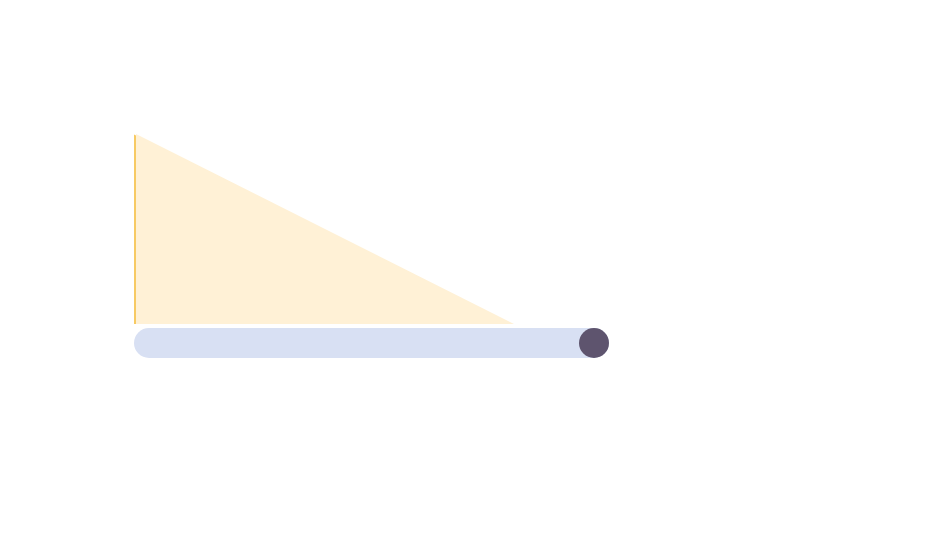
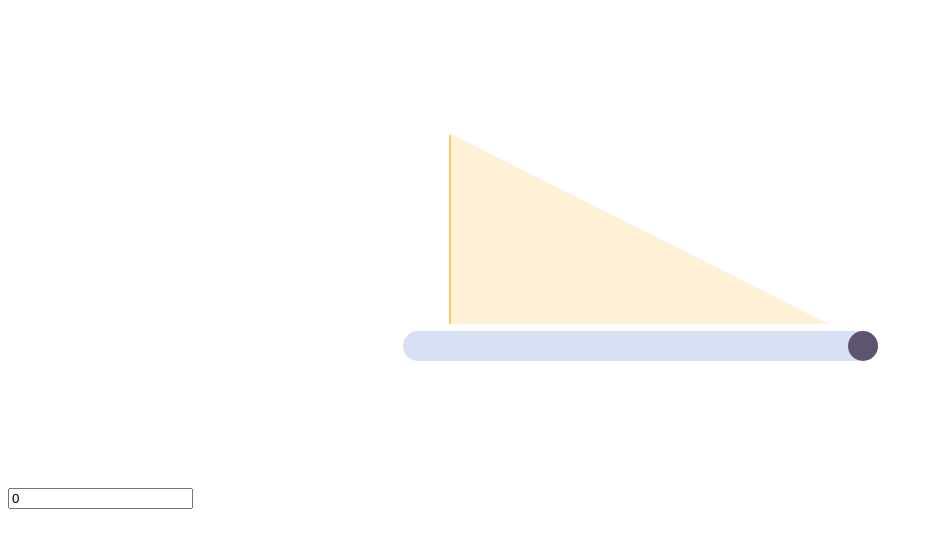
Before and after one commit to ahmmedsabbirbd/js-mini-projects, a plain HTML site: page index.html in a window 1280 px wide. Shown: the whole page, without its empty margins (0-933 px from the left). Drawn offline with Linux system fonts and the light colour scheme.

Commit message:
bar update

```diff
--- a/index.html
+++ b/index.html
@@ -12,11 +12,12 @@
             /* max-width: 310px; */
             margin-left: auto;
             margin-right: auto;
+            text-align: center;
         }
 
         canvas {
             max-width: 100%;
-            border-bottom-width: 3px;
+            border-bottom: 3px solid transparent;
         /*     transform: rotate(270deg); */
         /*     transform-origin: 100px 100px; */
         }
@@ -29,6 +30,7 @@
         .irs {
             width: 475px;
             max-width: 100%;
+            margin: 0 auto;
         }
 
         .irs .irs-bar {
@@ -46,6 +48,7 @@
         .irs .irs-handle {
             width: 30px;
             height: 30px;
+            cursor: pointer;
             background: #5e546e !important;
 
             top: 0;
@@ -74,7 +77,9 @@
         </div>
         <canvas id="myCanvas" width="380" height="300" style="display: none;"></canvas>
         <input type="text" id="rangeSlider" class="js-range-slider" name="my_range" value="">
+
     </div>
+    <input type="text" class="js-input" value="0" />
 
 
     <script src="js/plugins.js"></script>
--- a/js/app.js
+++ b/js/app.js
@@ -1,60 +1,3 @@
-// Get canvas and context
-var canvas = document.getElementById("myCanvas");
-var ctx = canvas.getContext("2d");
-
-// Draw triangle
-// function triangle(a, b) {
-//   ctx.beginPath();
-//   ctx.moveTo(0, 0);
-//   ctx.moveTo(a, 150);
-
-//   ctx.lineTo(300, 300);
-//   ctx.lineTo(30, 300);
-//   ctx.lineTo(0, 300);
-
-//   ctx.closePath();
-//   ctx.fillStyle = "#FFF1D6";
-//   ctx.fill();
-//   ctx.strokeStyle = "#F7CA63";
-//   ctx.lineWidth = 2;
-//   ctx.stroke();
-// }
-
-// triangle(150);
-
-// Initialize ionRangeSlider
-// $("#rangeSlider").ionRangeSlider({
-//   type: "single",
-//   min: 0,
-//   max: 90,  // Angle can range from 0 to 90 degrees
-//   from: 90,
-//   grid: true,
-//   postfix: "°",
-//   onChange: function(data) {
-//     // Clear canvas
-//     ctx.clearRect(0, 0, canvas.width, canvas.height);
-
-//     const rangeValue = data.from;
-
-//     if(rangeValue >= 45) {
-//         console.log(rangeValue);
-//         // triangle(100);
-//     } else {
-
-//     }
-//   }
-// });
-
-
-
-
-
-
-
-
-
-1
-// new demo
 function drawTriangle(context, point1, point2, point3) {
     context.beginPath();
     context.moveTo(point1.x, point1.y);
@@ -69,8 +12,10 @@ function drawTriangle(context, point1, point2, point3) {
     context.shadowColor = "#F7CA63";
 }
 
-var canvas = document.querySelector('#my-canvas');
-var context = canvas.getContext('2d');
+const canvas = document.querySelector('#my-canvas');
+const context = canvas.getContext('2d');
+const input = document.querySelector('.js-input');
+console.log(input);
 
 const point1 = {x: 2,  y: 190};
 const point2 = {x: 380, y: 190};
```
